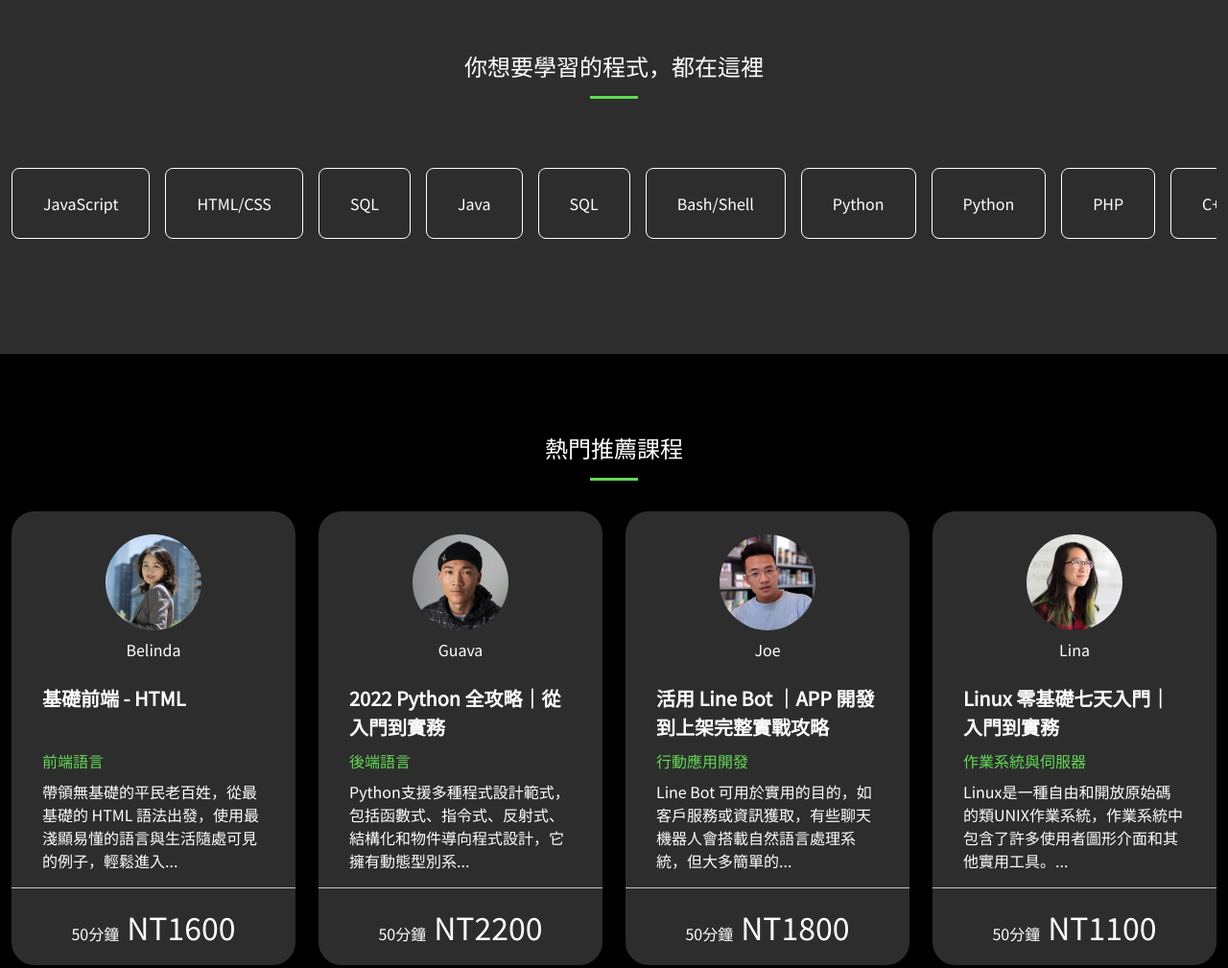
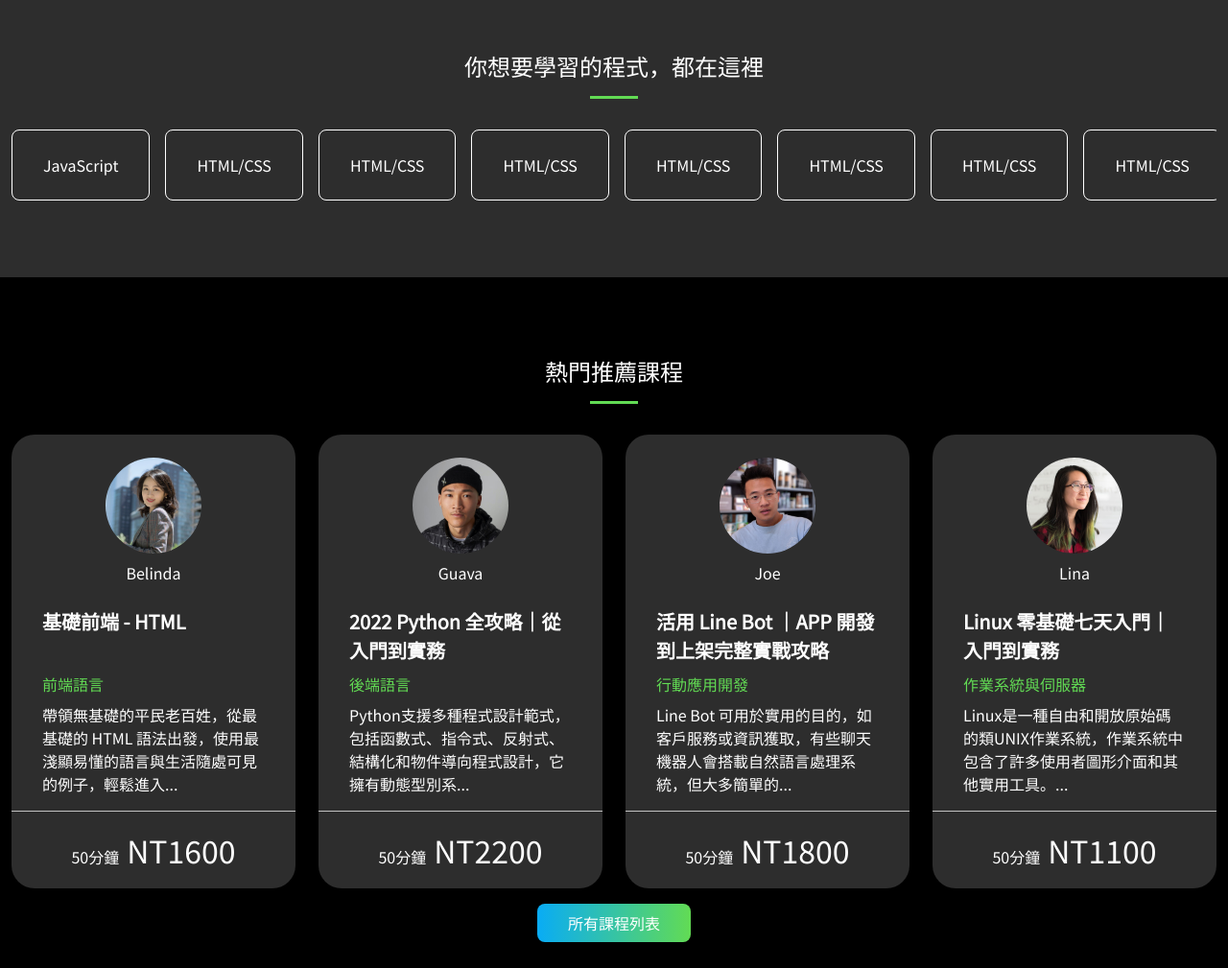
Before and after one commit to linglingsyu/week6-tailwind, a plain HTML site: page index.html in a window 1280 px wide. Shown: the part 1700-2709 px from the top of the page at 96% size. Drawn offline with nearby package versions, Linux system fonts and the light colour scheme; a web font is replaced by a local one.

Commit message:
Update 2022-08-31T14:26:10.604Z

```diff
--- a/assets/js/all.js
+++ b/assets/js/all.js
@@ -9,7 +9,7 @@ $(document).ready(function () {
 //  // import styles bundle
 //  import '../style/swiper.css';
 
-var swiper = new Swiper(".swiper", {
+var swiper = new Swiper(".mySwiper2", {
   // Optional parameters
   // direction: 'vertical',
   autoplay: {
@@ -25,10 +25,13 @@ var swiper = new Swiper(".swiper", {
   navigation: {
     nextEl: ".swiper-button-next",
     prevEl: ".swiper-button-prev"
-  },
-  // And if we need scrollbar
-  scrollbar: {
-    el: ".swiper-scrollbar"
+  }
+});
+var Myswiper = new Swiper(".mySwiper", {
+  // Optional parameters
+  direction: "vertical",
+  autoplay: {
+    delay: 3000
   }
 });
 //# sourceMappingURL=all.js.map
--- a/index.html
+++ b/index.html
@@ -165,8 +165,60 @@
           <div class="w-[50px] h-[3px] bg-green absolute -bottom-4 left-1/2 -translate-x-1/2"></div>
         </h2>
       </li>
-      <li class="basis-full md:px-3 overflow-auto ">
-        <ul class="flex gap-2 py-10 md:gap-4 lg:scrollbar-thin lg:scrollbar-track-black-900">
+      <li class="basis-full md:px-3 overflow-hidden">
+        <div class="swiper mySwiper">
+          <div class="swiper-wrapper">
+            <div class="flex gap-x-4">
+              <div class="swiper-slide w-auto border border-white rounded-lg p-4 md:py-6 md:px-8">
+                JavaScript
+              </div>
+              <div class="swiper-slide w-auto border border-white rounded-lg p-4 md:py-6 md:px-8">
+                HTML/CSS
+              </div>
+              <div class="swiper-slide w-auto border border-white rounded-lg p-4 md:py-6 md:px-8">
+                HTML/CSS
+              </div>
+              <div class="swiper-slide w-auto border border-white rounded-lg p-4 md:py-6 md:px-8">
+                HTML/CSS
+              </div>
+              <div class="swiper-slide w-auto border border-white rounded-lg p-4 md:py-6 md:px-8">
+                HTML/CSS
+              </div>
+              <div class="swiper-slide w-auto border border-white rounded-lg p-4 md:py-6 md:px-8">
+                HTML/CSS
+              </div>
+              <div class="swiper-slide w-auto border border-white rounded-lg p-4 md:py-6 md:px-8">
+                HTML/CSS
+              </div>
+              <div class="swiper-slide w-auto border border-white rounded-lg p-4 md:py-6 md:px-8">
+                HTML/CSS
+              </div>
+              <div class="swiper-slide w-auto border border-white rounded-lg p-4 md:py-6 md:px-8">
+                HTML/CSS
+              </div>
+              <div class="swiper-slide w-auto border border-white rounded-lg p-4 md:py-6 md:px-8">
+                HTML/CSS
+              </div>
+              <div class="swiper-slide w-auto border border-white rounded-lg p-4 md:py-6 md:px-8">
+                HTML/CSS
+              </div>
+              <div class="swiper-slide w-auto border border-white rounded-lg p-4 md:py-6 md:px-8">
+                HTML/CSS
+              </div>
+              <div class="swiper-slide w-auto border border-white rounded-lg p-4 md:py-6 md:px-8">
+                HTML/CSS
+              </div>
+            </div>
+            <!-- <div class="swiper-slide border border-white rounded-lg p-4 md:py-6 md:px-8">SQL</div>
+              <div class="swiper-slide border border-white rounded-lg p-4 md:py-6 md:px-8">Java</div>
+              <div class="swiper-slide border border-white rounded-lg p-4 md:py-6 md:px-8">Bash/Shell</div>
+              <div class="swiper-slide border border-white rounded-lg p-4 md:py-6 md:px-8">SQL</div>
+              <div class="swiper-slide border border-white rounded-lg p-4 md:py-6 md:px-8">C++</div>
+              <div class="swiper-slide border border-white rounded-lg p-4 md:py-6 md:px-8">Python</div>
+              <div class="swiper-slide border border-white rounded-lg p-4 md:py-6 md:px-8">PHP</div> -->
+          </div>
+        </div>
+        <!-- <ul class="flex gap-2 py-10 md:gap-4 lg:scrollbar-thin lg:scrollbar-track-black-900">
           <li class="border border-white rounded-lg p-4 md:py-6 md:px-8">JavaScript</li>
           <li class="border border-white rounded-lg p-4 md:py-6 md:px-8">HTML/CSS</li>
           <li class="border border-white rounded-lg p-4 md:py-6 md:px-8">SQL</li>
@@ -177,8 +229,7 @@
           <li class="border border-white rounded-lg p-4 md:py-6 md:px-8">Python</li>
           <li class="border border-white rounded-lg p-4 md:py-6 md:px-8">PHP</li>
           <li class="border border-white rounded-lg p-4 md:py-6 md:px-8">C++</li>
-          <li class="border border-white rounded-lg p-4 md:py-6 md:px-8">JavaScript</li>
-        </ul>
+        </ul> -->
       </li>
     </ul>
   </div>
@@ -454,7 +505,7 @@
     </h2>
 
     <!-- Slider main container -->
-    <div class="swiper ">
+    <div class="swiper mySwiper2">
       <!-- Additional required wrapper -->
       <div class="swiper-wrapper">
         <!-- Slides -->
@@ -564,7 +615,7 @@
         </div>
 
       </div>
-      <div class="flex  justify-center items-center lg:absolute lg:bottom-0 lg:left-1/3 lg:-translate-x-1/2">
+      <div class="flex  justify-center items-center lg:absolute lg:bottom-0 lg:left-1/3 lg:-translate-x-1/2 z-10">
         <!-- If we need pagination -->
         <div class="swiper-pagination order-2"></div>
         <!-- If we need navigation buttons -->
```
Also changed, not shown: assets/style/all.css, 1 other file.
